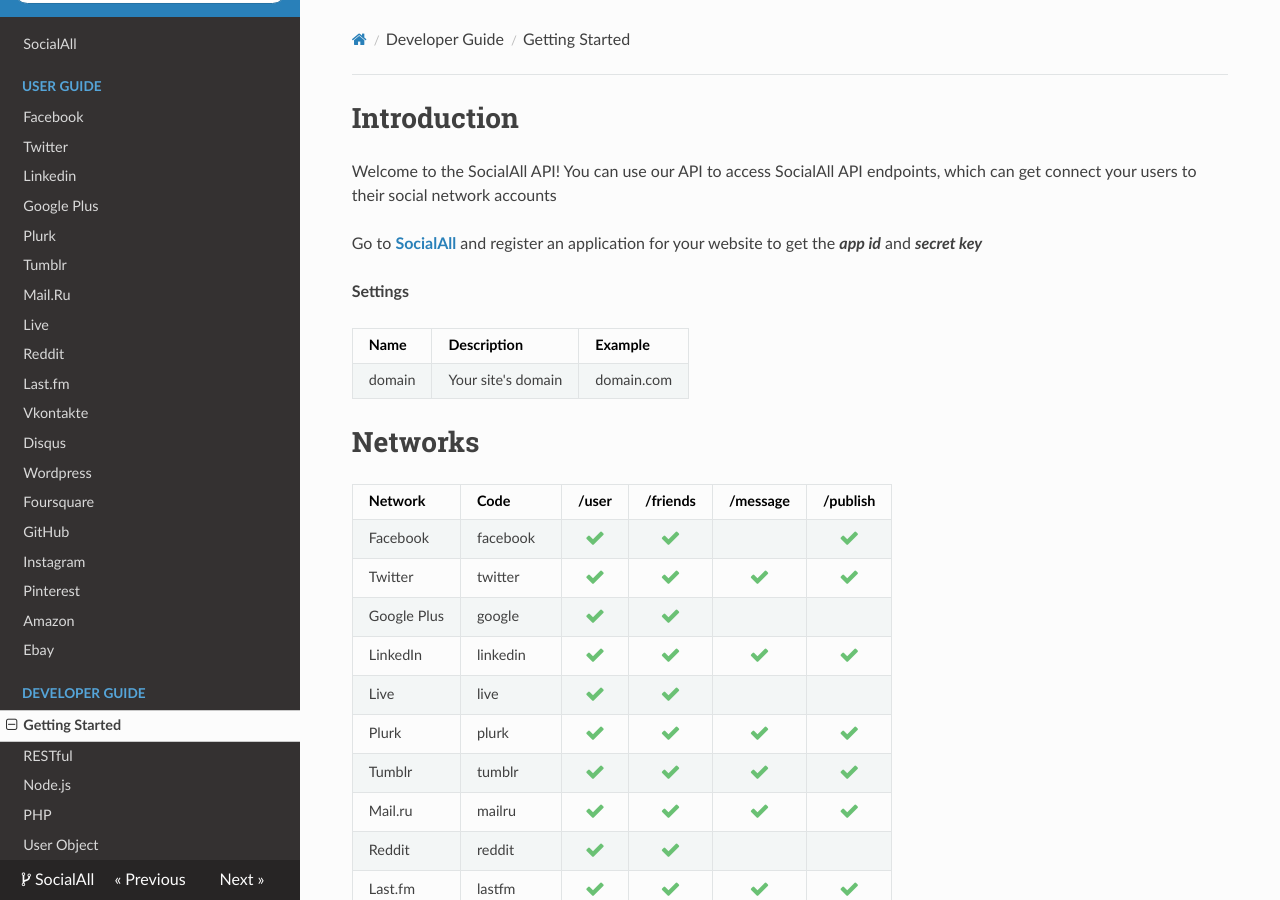
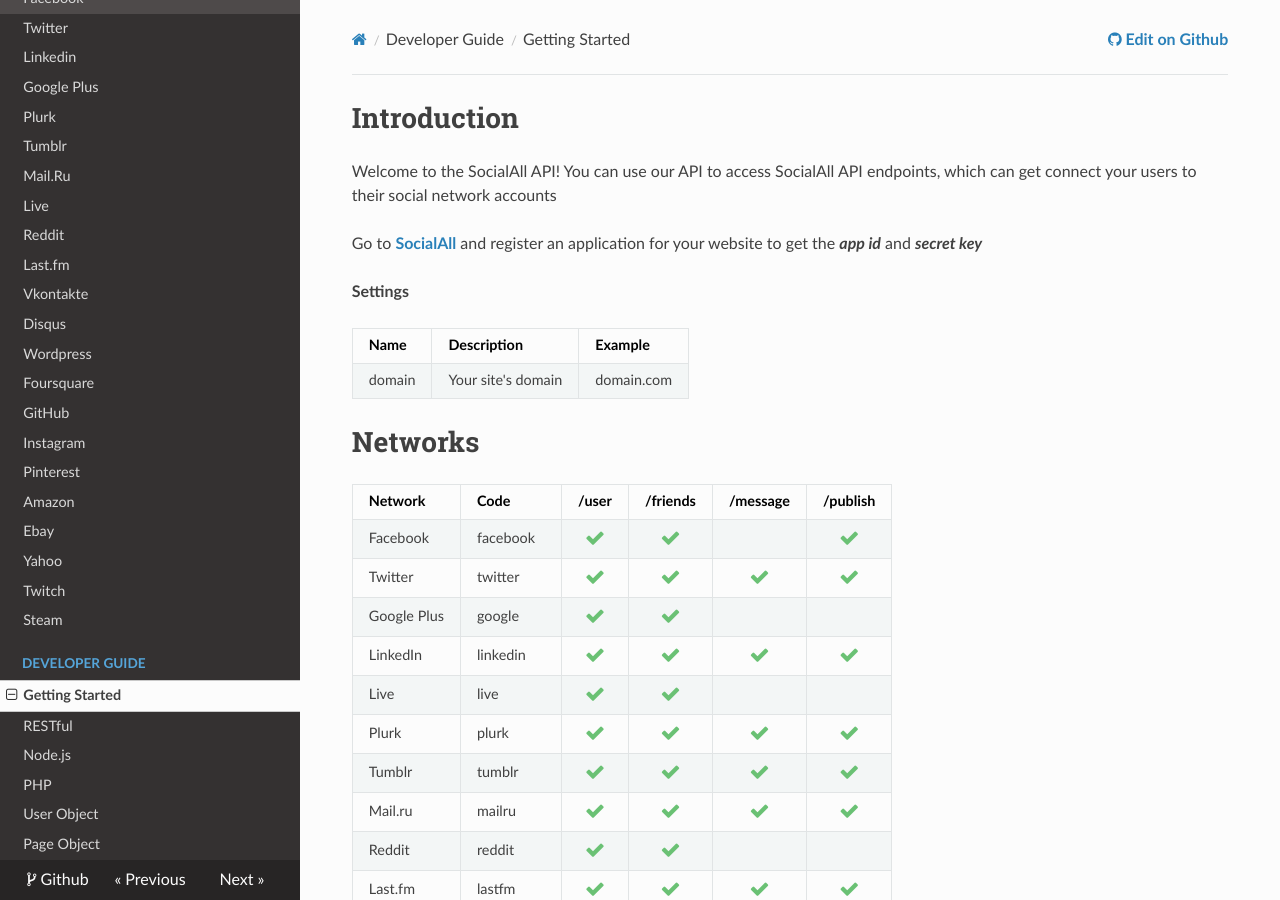
Before and after one commit to nhvu1988/socialall-docs-vi, an MkDocs documentation site: the page built from docs/developer-guide/index.md, in a window 1280 px wide and 900 px high. Built offline with MkDocs 1.6.1, drawn with Linux system fonts in a browser that asks for light colours; nearby versions of some CDN libraries; old or Windows-style settings are respelled for this version of MkDocs; part of the change alters nothing that is shown.

Commit message:
Fixed yml format

```diff
--- a/mkdocs.yml
+++ b/mkdocs.yml
@@ -1,35 +1,44 @@
 site_name: SocialAll
-repo_url: http://www.socialall.io/
-repo_name: SocialAll
+site_url: https://socialall.dev/
+repo_url: https://github.com/socialall-dev/socialall-docs-vi.git
+repo_name: Github
 site_author: SandKlock
 site_favicon: favicon32.png
-pages:
-- ['index.md', 'SocialAll']
-- ['user-guide/facebook.md', 'User Guide', 'Facebook']
-- ['user-guide/twitter.md', 'User Guide', 'Twitter']
-- ['user-guide/linkedin.md', 'User Guide', 'Linkedin']
-- ['user-guide/google.md', 'User Guide', 'Google Plus']
-- ['user-guide/plurk.md', 'User Guide', 'Plurk']
-- ['user-guide/tumblr.md', 'User Guide', 'Tumblr']
-- ['user-guide/mailru.md', 'User Guide', 'Mail.Ru']
-- ['user-guide/live.md', 'User Guide', 'Live']
-- ['user-guide/reddit.md', 'User Guide', 'Reddit']
-- ['user-guide/lastfm.md', 'User Guide', 'Last.fm']
-- ['user-guide/vkontakte.md', 'User Guide', 'Vkontakte']
-- ['user-guide/disqus.md', 'User Guide', 'Disqus']
-- ['user-guide/wordpress.md', 'User Guide', 'Wordpress']
-- ['user-guide/foursquare.md', 'User Guide', 'Foursquare']
-- ['user-guide/github.md', 'User Guide', 'GitHub']
-- ['user-guide/instagram.md', 'User Guide', 'Instagram']
-- ['user-guide/pinterest.md', 'User Guide', 'Pinterest']
-- ['user-guide/amazon.md', 'User Guide', 'Amazon']
-- ['user-guide/ebay.md', 'User Guide', 'Ebay']
-- ['developer-guide/index.md', 'Developer Guide', 'Getting Started']
-- ['developer-guide/restful.md', 'Developer Guide', 'RESTful']
-- ['developer-guide/nodejs.md', 'Developer Guide', 'Node.js']
-- ['developer-guide/php.md', 'Developer Guide', 'PHP']
-- ['developer-guide/user-object.md', 'Developer Guide', 'User Object']
+google_analytics: ['UA-143770830-1', 'socialall.dev']
+nav:
+- Home: 'index.md'
+- User Guide:
+  - 'Facebook': 'user-guide/facebook.md'
+  - 'Twitter': 'user-guide/twitter.md'
+  - 'Linkedin': 'user-guide/linkedin.md'
+  - 'Google Plus': 'user-guide/google.md'
+  - 'Plurk': 'user-guide/plurk.md'
+  - 'Tumblr': 'user-guide/tumblr.md'
+  - 'Mail.Ru': 'user-guide/mailru.md'
+  - 'Live': 'user-guide/live.md'
+  - 'Reddit': 'user-guide/reddit.md'
+  - 'Last.fm': 'user-guide/lastfm.md'
+  - 'Vkontakte': 'user-guide/vkontakte.md'
+  - 'Disqus': 'user-guide/disqus.md'
+  - 'Wordpress': 'user-guide/wordpress.md'
+  - 'Foursquare': 'user-guide/foursquare.md'
+  - 'GitHub': 'user-guide/github.md'
+  - 'Instagram': 'user-guide/instagram.md'
+  - 'Pinterest': 'user-guide/pinterest.md'
+  - 'Amazon': 'user-guide/amazon.md'
+  - 'Ebay': 'user-guide/ebay.md'
+  - 'Yahoo': 'user-guide/yahoo.md'
+  - 'Twitch': 'user-guide/twitch.md'
+  - 'Steam': 'user-guide/steam.md'
+- Developer Guide:
+  - 'Getting Started': 'developer-guide/index.md'
+  - 'RESTful': 'developer-guide/restful.md'
+  - 'Node.js': 'developer-guide/nodejs.md'
+  - 'PHP': 'developer-guide/php.md'
+  - 'User Object': 'developer-guide/user-object.md'
+  - 'Page Object': 'developer-guide/page-object.md'
 theme: readthedocs
-extra_css: ['css/soclall.css']
-extra_javascript: ['js/soclall.js']
-include_search: true
+extra_css:
+  - css/soclall.css
+extra_javascript:
+  - js/soclall.js
```
